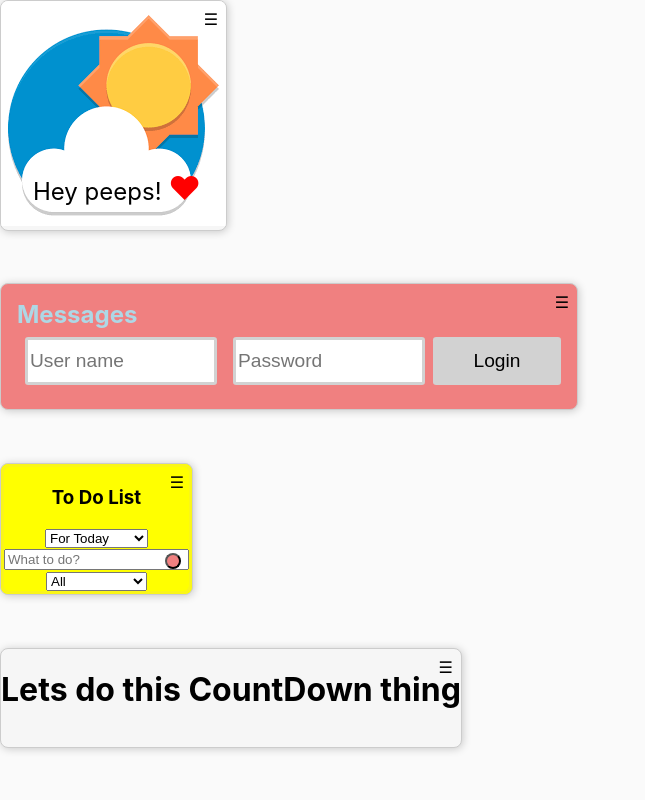
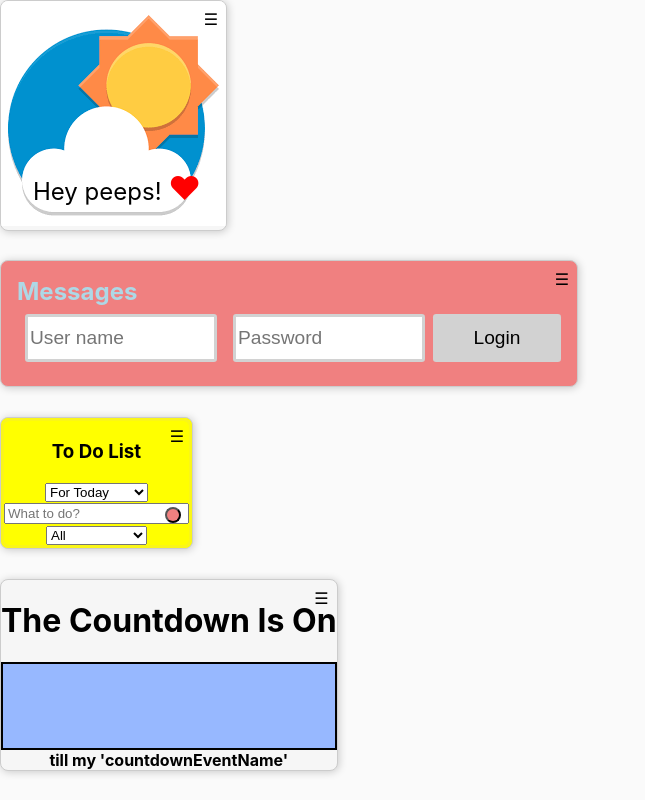
Before and after one commit to Earle-Poole/cool-dash, a React (Create React App) app: page / in a window 1280 px wide. Shown: the whole page, without its empty margins (0-645 px from the left). Built offline with nearby package versions, Linux system fonts and the light colour scheme.

Commit message:
added title, bottom phrase, background styles and logic for time

```diff
--- a/src/molecules/countdown/countdown.css
+++ b/src/molecules/countdown/countdown.css
@@ -6,8 +6,14 @@
     background-color: #97B8FF;
     border: 2px solid black;
     color: black;
+    text-align: center;
+    font-size: 60px;
+    margin-top: 0px;
 }
 
-.tick {
-    font-size: 2em;
+.countdownEventTitle {
+    display: flex;
+    justify-content: center;
+    font: 40px;
+    font-weight: bold;
 }
--- a/src/molecules/countdown/countdown.js
+++ b/src/molecules/countdown/countdown.js
@@ -2,38 +2,23 @@ import react from "react";
 import "./countdown.css";
 
 const Countdown = () => {
-  function handleTickInit(tick) {
-    const rotation = ["Tick   ", "Counter", "Is     ", "Flippin", "Awesome"];
-    // current rotation index (we start at the first word)
-    var index = 0;
-
-    // each 3 seconds we'll update the billboard
-    setInterval(function () {
-      // get the word at the current index
-      tick.value = rotation[index];
-
-      // when we reach the end we start over at zero
-      index = index < rotation.length - 1 ? index + 1 : 0;
-    }, 3000);
-  }
+  const currentTime = Number;
+  const newDate = "Feb 5, 2022 08:30:15";
+  const timeLeft = newDate - currentTime;
+  const days = Math.floor(timeLeft / (1000 * 60 * 60 * 24));
+  const hours = Math.floor(
+    (timeLeft % (1000 * 60 * 60 * 24)) / (1000 * 60 * 60)
+  );
+  const minutes = Math.floor((timeLeft % (1000 * 60 * 60)) / (1000 * 60));
+  const seconds = Math.floor((timeLeft % (1000 * 60)) / 1000);
 
   return (
     <div>
-      <h1>Lets do this CountDown thing</h1>
-      <div class="tick" data-did-init="handleTickInit">
-        <div
-          data-repeat="true"
-          data-layout="horizontal fit"
-          data-transform="upper -> split -> delay(random, 100, 150)"
-        >
-          <span
-            data-view="flip"
-            data-transform="ascii -> arrive -> round -> char(a-zA-Z)"
-            class="tick-char"
-          ></span>
-        </div>
-      </div>
-    </div>
+      <h1>The Countdown Is On</h1>
+      <div className='countdownWidget'>{ Countdown }</div>
+      <div className='countdownEventTitle'> till my 'countdownEventName'</div>
+
+   </div>
   );
 };
 
```
